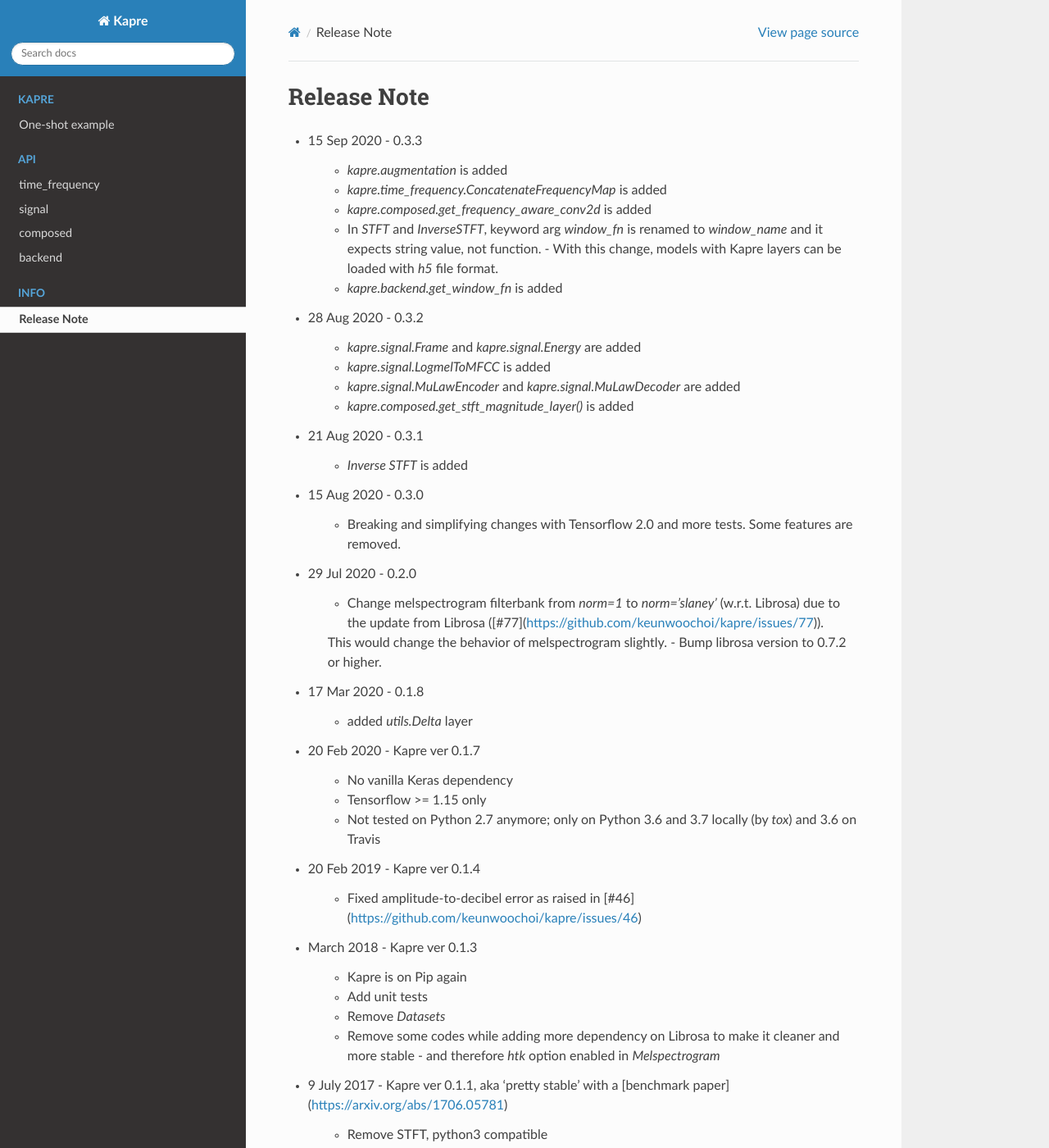
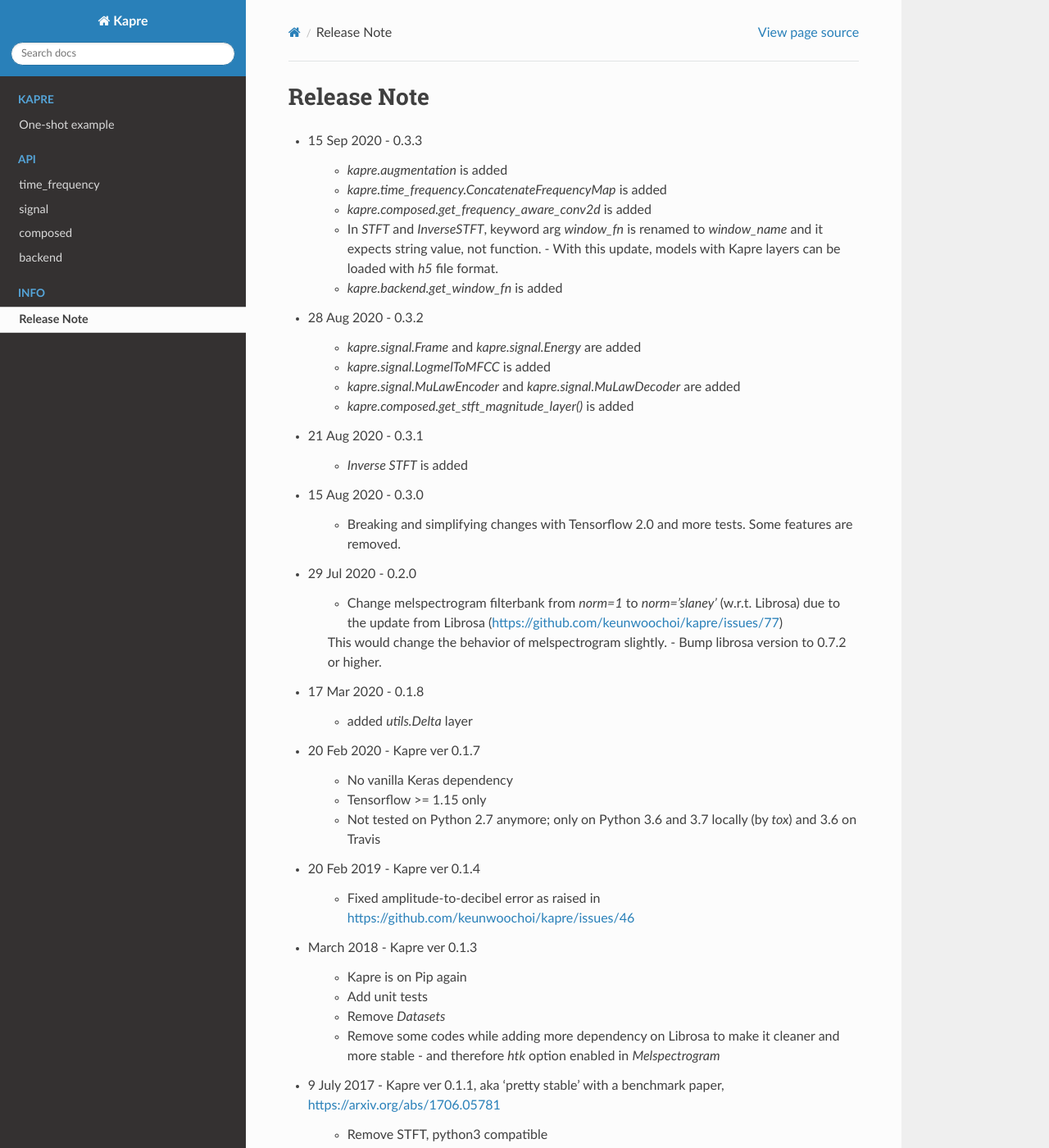
Before and after one commit to keunwoochoi/kapre, a Sphinx documentation site: the page built from docs/release_note.rst, in a window 1280 px wide and 1400 px high. Shown: the whole window at 82% size. Built offline with Sphinx 7.4.7 and the Read the Docs theme 2.0.0, drawn with Linux system fonts in a browser that asks for light colours.

Commit message:
update link in index.rst

```diff
--- a/docs/release_note.rst
+++ b/docs/release_note.rst
@@ -7,7 +7,7 @@ Release Note
     - `kapre.time_frequency.ConcatenateFrequencyMap` is added
     - `kapre.composed.get_frequency_aware_conv2d` is added
     - In `STFT` and `InverseSTFT`, keyword arg `window_fn` is renamed to `window_name` and it expects string value, not function.
-      - With this change, models with Kapre layers can be loaded with `h5` file format.
+      - With this update, models with Kapre layers can be loaded with `h5` file format.
     - `kapre.backend.get_window_fn` is added
 
 * 28 Aug 2020
@@ -26,7 +26,7 @@ Release Note
 
 * 29 Jul 2020
   - 0.2.0
-    - Change melspectrogram filterbank from `norm=1` to `norm='slaney'` (w.r.t. Librosa) due to the update from Librosa ([#77](https://github.com/keunwoochoi/kapre/issues/77)).
+    - Change melspectrogram filterbank from `norm=1` to `norm='slaney'` (w.r.t. Librosa) due to the update from Librosa (https://github.com/keunwoochoi/kapre/issues/77)
     This would change the behavior of melspectrogram slightly.
     - Bump librosa version to 0.7.2 or higher.
 
@@ -42,7 +42,7 @@ Release Note
 
 * 20 Feb 2019
   - Kapre ver 0.1.4
-    - Fixed amplitude-to-decibel error as raised in [#46](https://github.com/keunwoochoi/kapre/issues/46)
+    - Fixed amplitude-to-decibel error as raised in https://github.com/keunwoochoi/kapre/issues/46
 
 * March 2018
   - Kapre ver 0.1.3
@@ -53,7 +53,7 @@ Release Note
       - and therefore `htk` option enabled in `Melspectrogram`
 
 * 9 July 2017
-  - Kapre ver 0.1.1, aka 'pretty stable' with a [benchmark paper](https://arxiv.org/abs/1706.05781)
+  - Kapre ver 0.1.1, aka 'pretty stable' with a benchmark paper, https://arxiv.org/abs/1706.05781
     - Remove STFT, python3 compatible
     - A full documentation in this readme.md
     - pip version is updated
```
